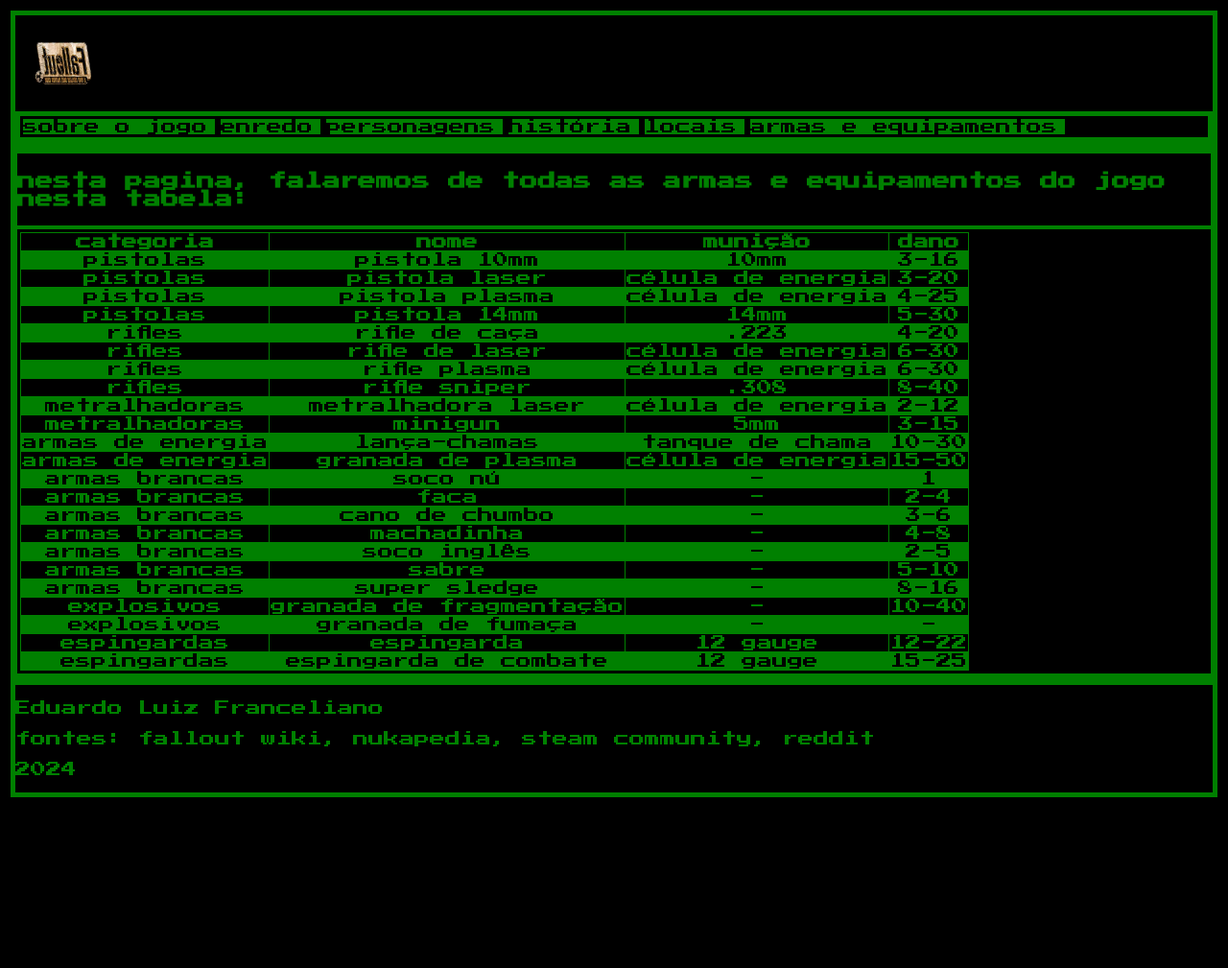
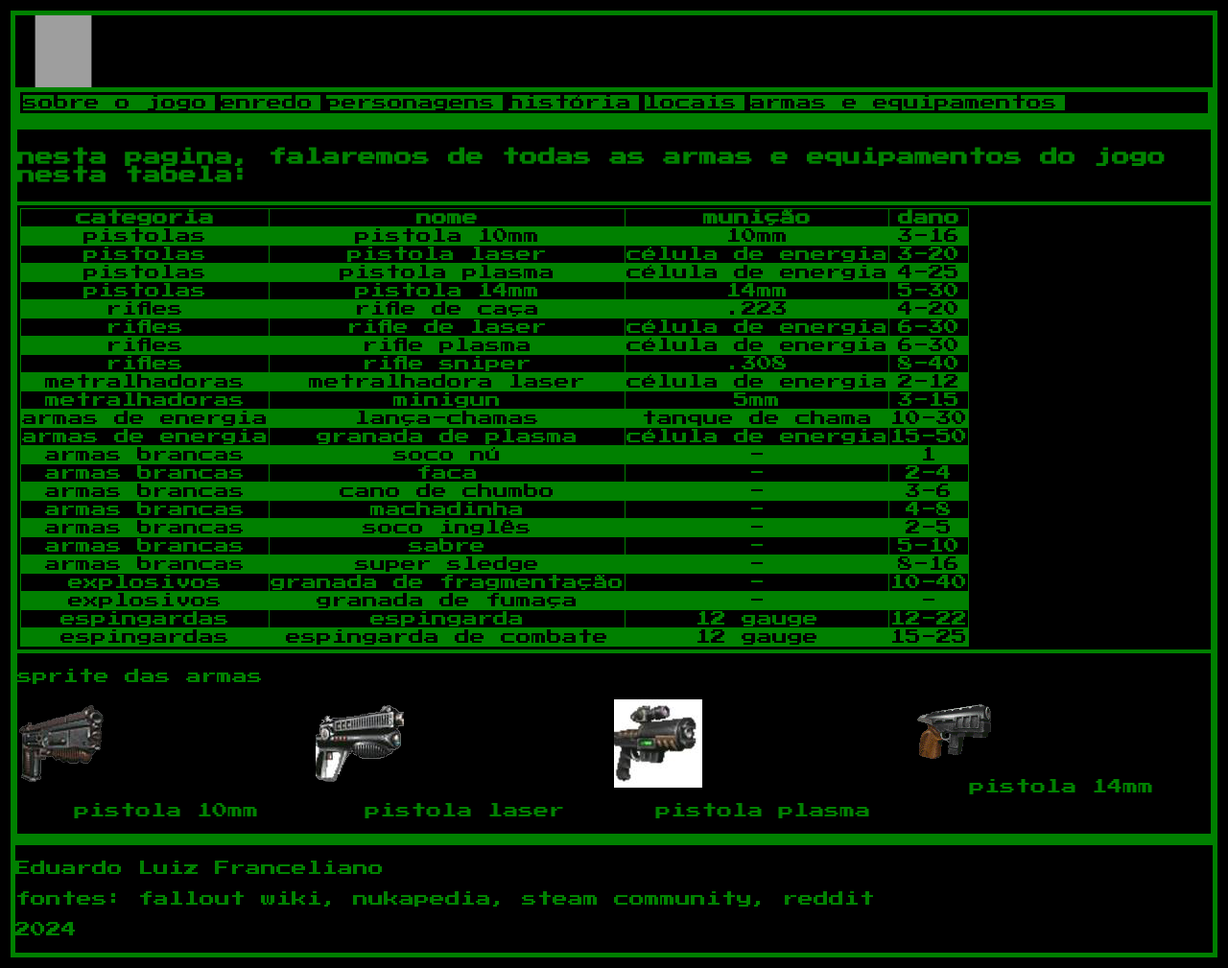
Before and after one commit to Eduardoluizfrancelianoda/meuprimeirosite, a PHP site: page /armaseequipamentos.html in a window 1280 px wide. Shown: the whole page at 96% size. Before the commit the page ends 831 px from the top, so only its background shows below. Run offline with PHP 8.4, Linux system fonts and the light colour scheme; grey boxes are pictures that could not be loaded.

Commit message:
galeria de imagens

```diff
--- a/armaseequipamentos.html
+++ b/armaseequipamentos.html
@@ -200,6 +200,42 @@
                </tr>
             </table>
         </section>
+        <section>
+            <p> sprite das armas</p>
+            <div class="linha">
+                <div class="col-3">
+                    <div>
+                        <img class="imggaleria" src="img/armaseequipamentos/pistola10mm.png" alt="">
+                    </div>
+                    <p>pistola 10mm</p>
+                </div>
+
+
+                <div class="col-3">
+                    <div>
+                        <img class="imggaleria" src="img/armaseequipamentos/pistolalaser.png" alt="">
+                    </div>
+                    <p>pistola laser</p>
+                </div>
+
+
+                <div class="col-3">
+                    <div>
+                        <img class="imggaleria" src="img/armaseequipamentos/pistolaplasma.jpg" alt="">
+                    </div>
+                    <p>pistola plasma</p>
+                </div>
+
+
+                <div class="col-3">
+                    <div>
+                        <img class="imggaleria" src="img/armaseequipamentos/pistola14mm.webp" alt="">
+                    </div>
+                    <p>pistola 14mm</p>
+                </div>
+              </div>
+
+        </section>
     </main>
     <footer>
         <p>Eduardo Luiz Franceliano</p>
--- a/css/style.css
+++ b/css/style.css
@@ -95,6 +95,19 @@ table::-webkit-scrollbar-thumb{
     background-color: green;
     border-radius: 10px;
 }
+.col-3{
+    width: 25%;
+}
+.col-3 p{
+    font-size: 1rem;
+    text-align: center;
+}
+.linha{
+    display: flex;
+    flex-flow: row wrap;
+    margin-left: auto;
+    margin-right: auto;
+}
 h1,h2{
     line-height: 3;
 }
```
Also changed, not shown: img/armaseequipamentos/pistola10mm.png (added), img/armaseequipamentos/pistola14mm.webp (added), img/armaseequipamentos/pistolalaser.jpg (added), img/armaseequipamentos/pistolalaser.png (added), img/armaseequipamentos/pistolaplasma.jpg (added), img/logos/egs-falloutapostnuclearroleplayinggame-bethesdagamestudios-ic1-400x400-d6d3b7256a03.avif (renamed from img/egs-falloutapostnuclearroleplayinggame-bethesdagamestudios-ic1-400x400-d6d3b7256a03.avif), img/logos/falloutlogo.jpeg (renamed from img/falloutlogo.jpeg), img/logos/htmllogo.png (renamed from img/htmllogo.png).
